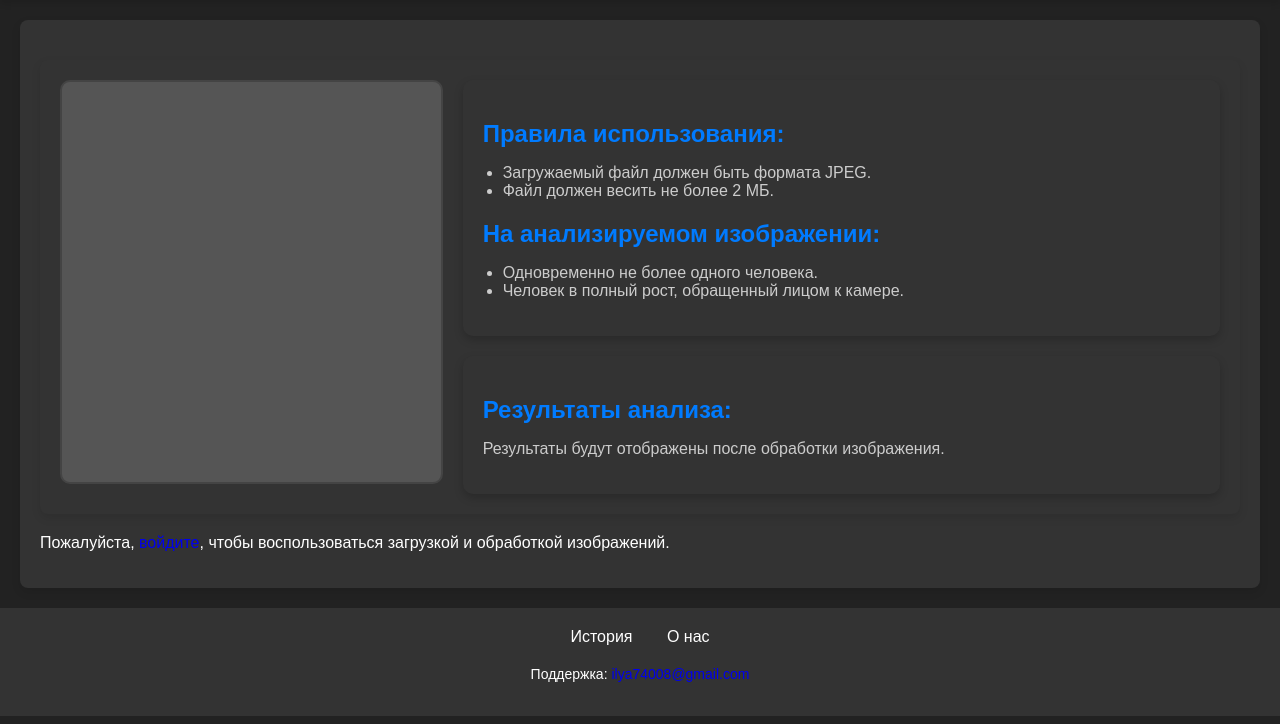
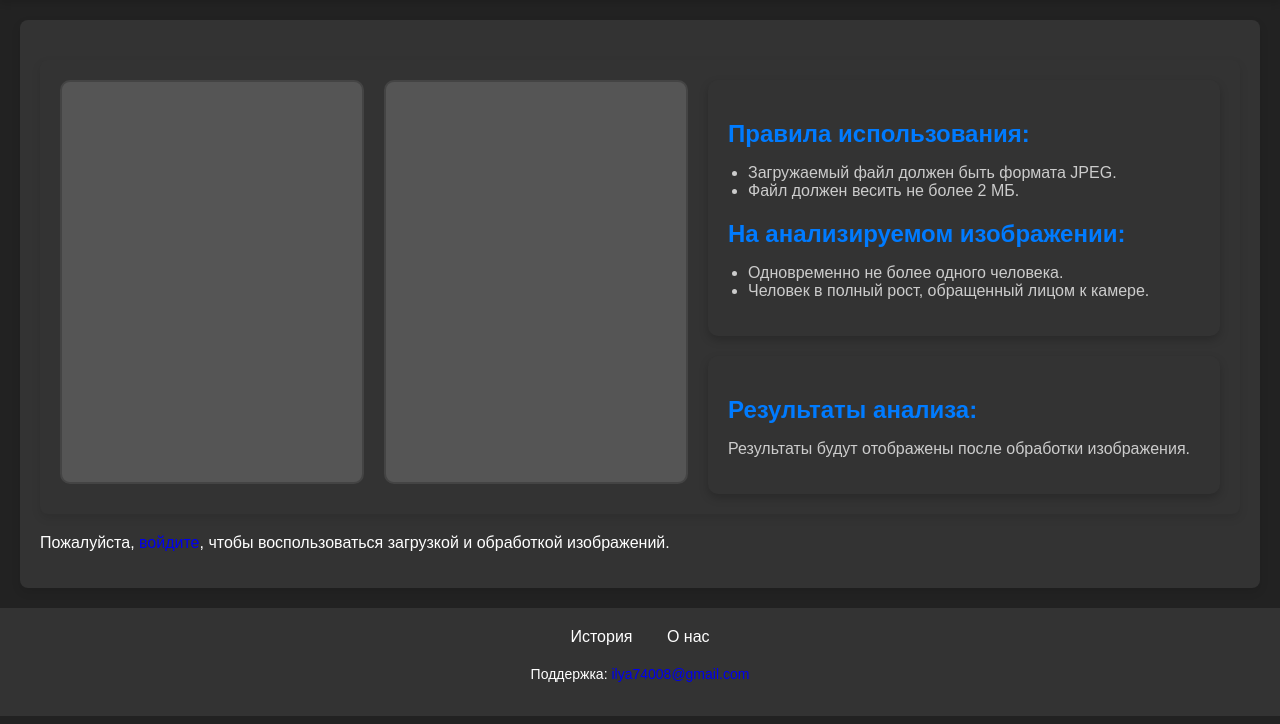
Before and after one commit to DaniilKusin/NNP, a Django app: page / in a window 1280 px wide. Shown: the part 41-765 px from the top of the page. Run offline with Django 5.2, Linux system fonts and the light colour scheme.

Commit message:
commit home

```diff
--- a/NNP/image_analysis/templates/image_analysis/home.html
+++ b/NNP/image_analysis/templates/image_analysis/home.html
@@ -6,6 +6,10 @@
 <main class="main-container">
     <div class="image-container">
         <img id="preview" class="preview-image"/>
+    </div>
+
+    <div class="image-container">
+        <img id="preview1" class="preview-image"/>
     </div>
 
     <div class="info-container">
```
